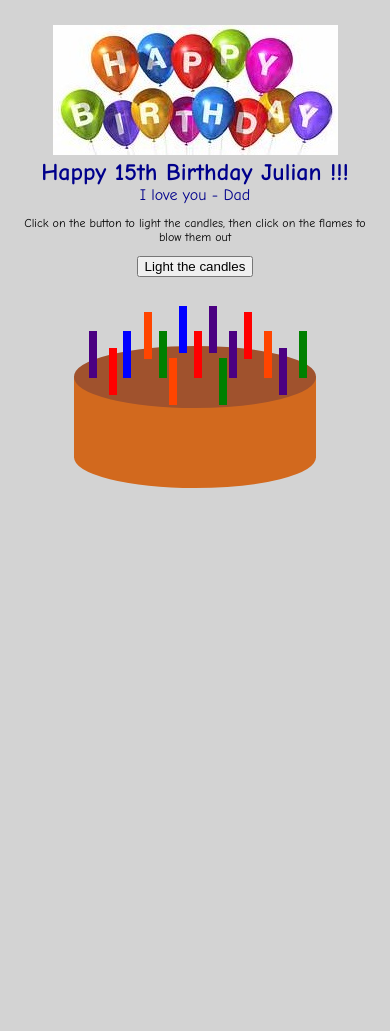
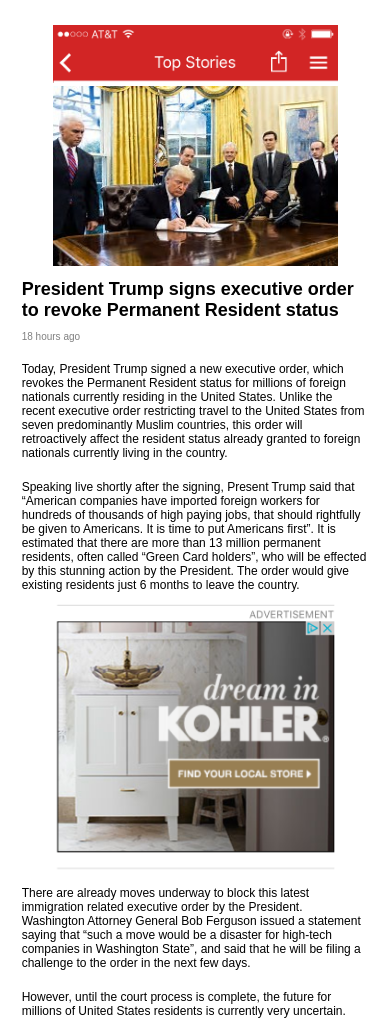
Before and after one commit to PaulSandersGit/BBC, a plain HTML site: page www/index.html in a window 390 px wide. Shown: the top 1031 px of the page. Before the commit the page ends 844 px from the top, so only its background shows below. Drawn offline with Linux system fonts and the light colour scheme; some packages are replaced by stand-ins of ours.

Commit message:
v1.0
v1.0

```diff
--- a/www/css/index.css
+++ b/www/css/index.css
@@ -24,7 +24,7 @@ body {
     -webkit-touch-callout: none;                /* prevent callout to copy image, etc when tap to hold */
     -webkit-text-size-adjust: none;             /* prevent webkit from resizing text to fit */
     -webkit-user-select: none;                  /* prevent copy paste, to allow, change 'none' to 'text' */
-    background-color:lightgrey;
+    background-color:white;
 /*    background-color:#E4E4E4;
     background-image:linear-gradient(top, #A7A7A7 0%, #E4E4E4 51%);
     background-image:-webkit-linear-gradient(top, #A7A7A7 0%, #E4E4E4 51%);
@@ -38,7 +38,7 @@ body {
     );
 */
     background-attachment:fixed;
-    font-family:'comic sans ms', Arial, sans-serif;
+    font-family: Arial, sans-serif;
     font-size:12px;
     height:100%;
     margin:0px;
@@ -59,15 +59,71 @@ body {
 
 
 h1 {
-    font-size:24px;
+    font-size:18px;
     font-weight:bold;
-    color:darkblue;
+    color:black;
+    margin:0px;
+    overflow:visible;
+    padding:0px;
+    text-align:left;
+}
+
+p {
+    font-size:12px;
+    color:black;
+    margin:0px;
+    overflow:scroll;
+    padding:10px;
+    text-align:left;
+}
+
+p.mainhead {
+    font-size:18px;
+    font-weight:bold;
+    color:black;
+    margin:10px;
+    overflow:visible;
+    padding:0px;
+    text-align:left;
+}
+
+p.relatedheading {
+    font-size:14px;
+    color:black;
+    margin:0px;
+    overflow:visible;
+    padding:0px;
+    text-align:left;
+}
+
+p.related {
+    font-size:10px;
+    color:red;
+    margin:0px;
+    overflow:visible;
+    padding:0px;
+    text-align:left;
+}
+
+p.copyright {
+    font-size:8px;
+    font-weight:bold;
+    color:black;
     margin:0px;
     overflow:visible;
     padding:0px;
     text-align:center;
 }
 
+p.timeago {
+    font-size:10px;
+    margin:10px;
+    overflow:visible;
+    padding:0px;
+    text-align:left;
+    color:grey;
+
+}
 
 h2 {
     font-size:16px;
@@ -78,6 +134,8 @@ h2 {
     padding:0px;
     text-align:center;
 }
+
+
 .event {
     border-radius:4px;
     -webkit-border-radius:4px;
--- a/www/index.html
+++ b/www/index.html
@@ -39,83 +39,31 @@
     <!-- <meta http-equiv="Content-Security-Policy" content="default-src 'self' data: gap: 'unsafe-inline' https://ssl.gstatic.com; style-src 'self' 'unsafe-inline'; media-src *" /> -->
 
     <link rel="stylesheet" type="text/css" href="css/index.css" />
-    <title>Hello World</title>
+    <title>BBC News</title>
 </head>
 
 <body>
     <div class="app">
-        <img src="appimages\balloons.jpg" alt="Balloons" style="width:285px;height:130px;">
+            <img src="appimages\header.png" alt="header"  style="width:285px;height:58px;">
+        <img src="appimages\sign.jpg" alt="Sign" style="width:285px;height:180px;">
 
-        <h1>Happy 15th Birthday Julian !!!</h1>
-        <h2>I love you - Dad</h2>
-        <p>Click on the button to light the candles, then click on the flames to blow them out</p>
+        <p class="mainhead">President Trump signs executive order to revoke Permanent Resident status</h1>
+        <p class="timeago">18 hours ago</p>
+        <p>Today, President Trump signed a new executive order, which revokes the Permanent Resident status for millions of foreign nationals currently residing in the United States. Unlike the recent executive order restricting travel to the United States from seven predominantly Muslim countries, this order will retroactively affect the resident status already granted to foreign nationals currently living in the country.</p>
 
-        <button onclick="lightCandles()">Light the candles</button>
+    <p>Speaking live shortly after the signing, Present Trump said that “American companies have imported foreign workers for hundreds of thousands of high paying jobs, that should rightfully be given to Americans. It is time to put Americans first”.   It is estimated that there are more than 13 million permanent residents, often called “Green Card holders”, who will be effected by this stunning action by the President. The order would give existing residents just 6 months to leave the country. </p>
 
-        <svg width="250" height="220">
-              <ellipse cx="125" cy="180" rx="120" ry="30" style="fill:chocolate;stroke:chocolate;stroke-width:2" />
-              <rect x="5", y="100", width="240" height="80" style="fill:chocolate;stroke-width:2;stroke:chocolate" />
-              <ellipse  cx="125" cy="100" rx="120" ry="30" style="fill:sienna;stroke:sienna;stroke-width:2" />
+            <img src="appimages\ad.png" alt="Sign" style="width:285px;height:271px;">
 
-            <rect class="redcandle"  x="125", y="55" width="6" height="45"  />
-            <ellipse onclick="clickFlame(1)" class="flame" id="id1" cx="128" cy="48" rx="3" ry="6" visibility="hidden"  />
+    <p>There are already moves underway to block this latest immigration related executive order by the President. Washington Attorney General Bob Ferguson issued a statement saying that “such a move would be a disaster for high-tech companies in Washington State”, and said that he will be filing a challenge to the order in the next few days.  </p>
 
-            <rect class="greencandle"  x="90", y="55" width="6" height="45"  />
-            <ellipse onclick="clickFlame(2)" class="flame" id="id2" cx="93" cy="48" rx="3" ry="6" visibility="hidden"  />
+    <p>However, until the court process is complete, the future for millions of United States residents is currently very uncertain. </p>
 
-            <rect class="bluecandle"  x="54", y="55" width="6" height="45"  />
-            <ellipse onclick="clickFlame(3)" class="flame" id="id3" cx="57" cy="48" rx="3" ry="6" visibility="hidden"  />
+     <svg width="280" height="5">
+              <rect x="0", y="0", width="280" height="2" style="fill:grey;stroke-width:1;stroke:grey" />
+    </svg>
 
-            <rect class="indigocandle"  x="20", y="55" width="6" height="45"  />
-            <ellipse onclick="clickFlame(4)" class="flame" id="id4" cx="23" cy="48" rx="3" ry="6" visibility="hidden"  />
-
-            <rect class="indigocandle"  x="160", y="55" width="6" height="45"  />
-            <ellipse onclick="clickFlame(5)" class="flame" id="id5" cx="163" cy="48" rx="3" ry="6" visibility="hidden"  />
-
-
-            <rect class="orangecandle"  x="195", y="55" width="6" height="45"  />
-            <ellipse onclick="clickFlame(6)" class="flame" id="id6" cx="198" cy="48" rx="3" ry="6" visibility="hidden"  />
-
-
-            <rect class="greencandle"  x="230", y="55" width="6" height="45"  />
-            <ellipse onclick="clickFlame(7)" class="flame" id="id7" cx="233" cy="48" rx="3" ry="6" visibility="hidden"  />
-
-
-
-            <rect class="bluecandle"  x="110", y="30" width="6" height="45"  />
-            <ellipse onclick="clickFlame(8)" class="flame" id="id8" cx="113" cy="23" rx="3" ry="6" visibility="hidden"  />
-
-            <rect class="orangecandle"  x="75", y="36" width="6" height="45"  />
-            <ellipse onclick="clickFlame(9)" class="flame" id="id9" cx="78" cy="29" rx="3" ry="6" visibility="hidden"  />
-
-            <rect class="indigocandle"  x="140", y="30" width="6" height="45"  />
-            <ellipse onclick="clickFlame(10)" class="flame" id="id10" cx="143" cy="23" rx="3" ry="6" visibility="hidden"  />
-
-            <rect class="redcandle"  x="175", y="36" width="6" height="45"  />
-            <ellipse onclick="clickFlame(11)" class="flame" id="id11" cx="178" cy="29" rx="3" ry="6" visibility="hidden"  />
-
-
-            <rect class="indigocandle"  x="210", y="72" width="6" height="45"  />
-            <ellipse onclick="clickFlame(12)"  class="flame" id="id12" cx="213" cy="65" rx="3" ry="6" visibility="hidden"  />
-
-
-            <rect class="redcandle"  x="40", y="72" width="6" height="45"  />
-            <ellipse onclick="clickFlame(13)" class="flame" id="id13" cx="43" cy="65" rx="3" ry="6" visibility="hidden"  />
-
-
-            <rect class="orangecandle"  x="100", y="82" width="6" height="45"  />
-            <ellipse onclick="clickFlame(14)" class="flame" id="id14" cx="103" cy="75" rx="3" ry="6" visibility="hidden"  />
-
-
-            <rect class="greencandle"  x="150", y="82" width="6" height="45"  />
-            <ellipse onclick="clickFlame(15)" class="flame" id="id15" cx="153" cy="75" rx="3" ry="6" visibility="hidden"  />
-
-
-</svg>
-
-
-
-<h2 id="makeawish" visibility="hidden"></h2>
+            <img src="appimages\footer.png" alt="Sign" style="width:285px;height:228px;">
 
 
 
@@ -125,38 +73,9 @@
 
 
 
-<script>
-function lightCandles() {
-    var idprefix = "id";
-    var numberofcandles = 15;
-    var i;
-    for (i = 1; i <= numberofcandles; i++) {
-        document.getElementById(idprefix.concat(i)).setAttribute("visibility","visible");
-    }
-    document.getElementById("makeawish").innerHTML = ""
-}
-
-
-function clickFlame(i) {
-    var idprefix = "id";
-    var numberofcandles = 15;
-    document.getElementById(idprefix.concat(i)).setAttribute("visibility","hidden");
-
-    var numberlit = 0
-    var i;
-    for (i = 1; i <= numberofcandles; i++) {
-        if (document.getElementById(idprefix.concat(i)).getAttribute("visibility") == "visible") {
-            numberlit=numberlit+1};
-    }
-    if (numberlit == 0 ) {
-        document.getElementById("makeawish").innerHTML = "Make a wish!!!"
-    }
-
-}
 
 
 
-</script>
 
 
 
```
Also changed, not shown: www/appimages/ad.PNG (added), www/appimages/balloons.jpg (deleted), www/appimages/balloons2.jpg (deleted), www/appimages/footer.PNG (added), www/appimages/header.PNG (added), www/appimages/sign.jpg (added), 3 other files.
